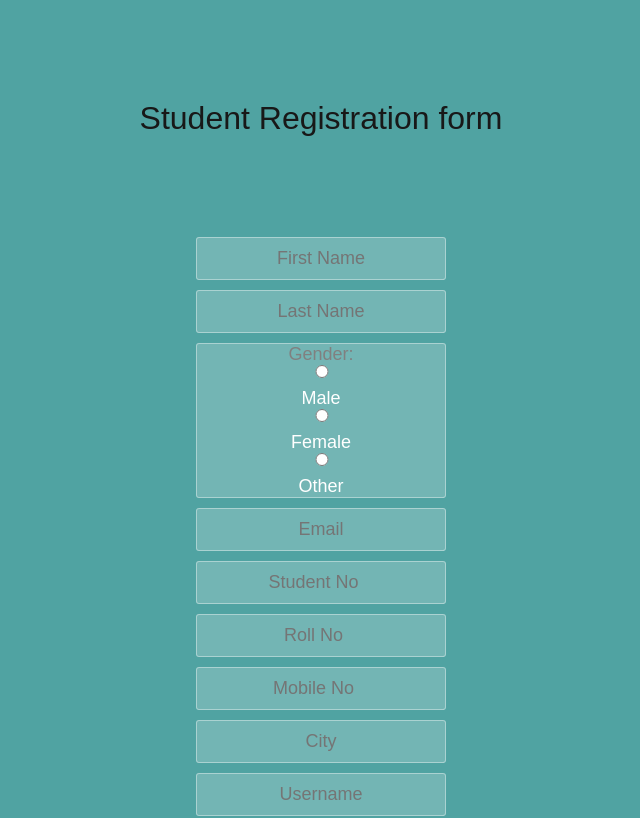
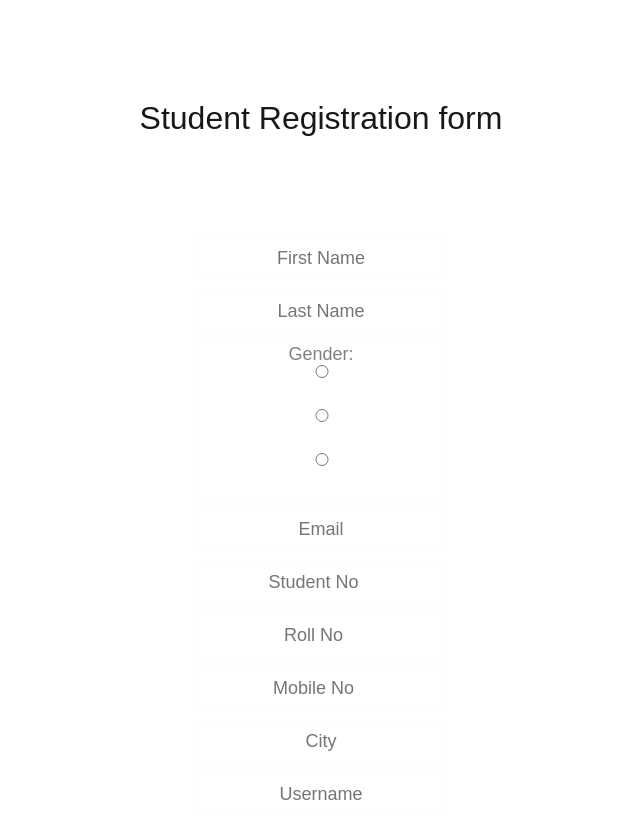
Before and after one commit to abhinandnn/form-reactjs, a React (Create React App) app: page / in a window 1280 px wide. Shown: the top 818 px of the page, without its empty margins (319-959 px from the left). Built offline with nearby package versions, Linux system fonts and the light colour scheme.

Commit message:
Updated the background color

```diff
--- a/public/styles.css
+++ b/public/styles.css
@@ -12,7 +12,7 @@ body {
   font-family: "Source Sans Pro", sans-serif;
   color: white;
   font-weight: 300;
-  background: #50a3a2;
+  background: white;
   width: 100%;
   height: 100%;
   margin: auto auto 10%;
```
